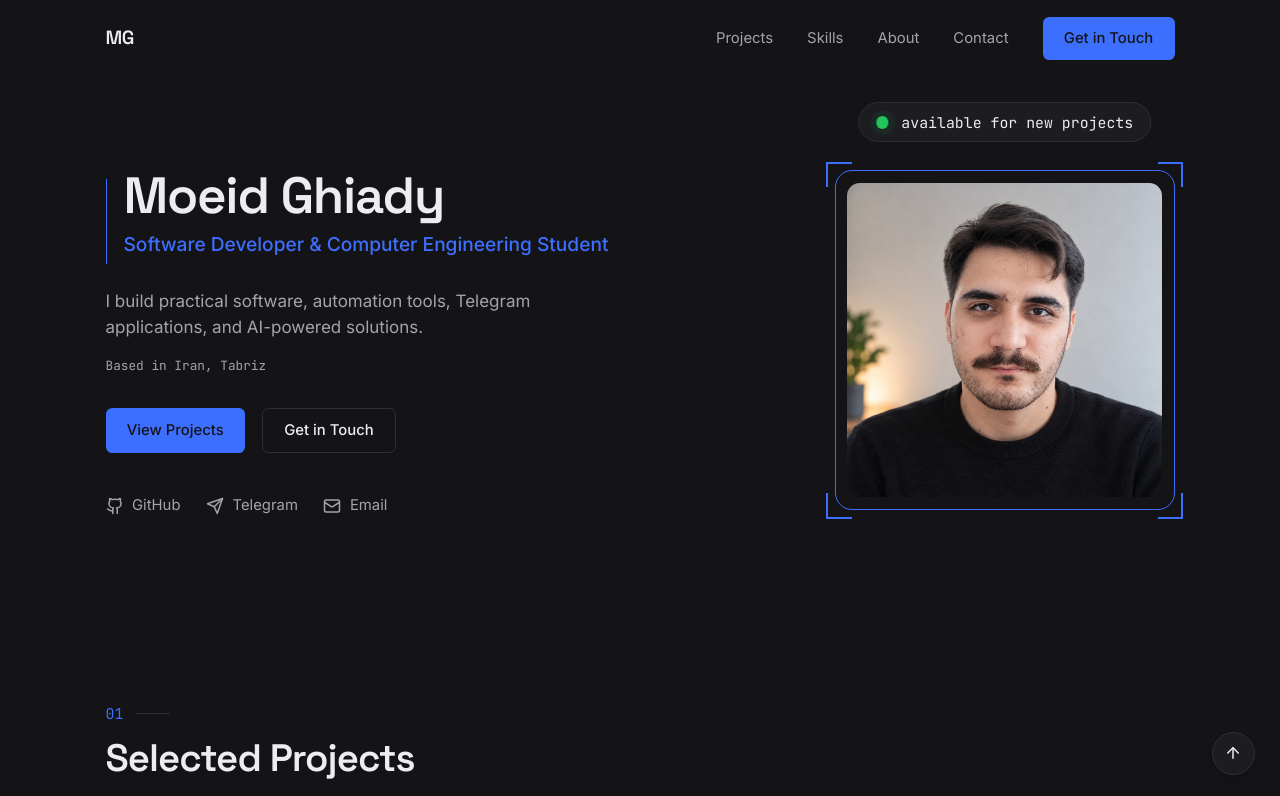
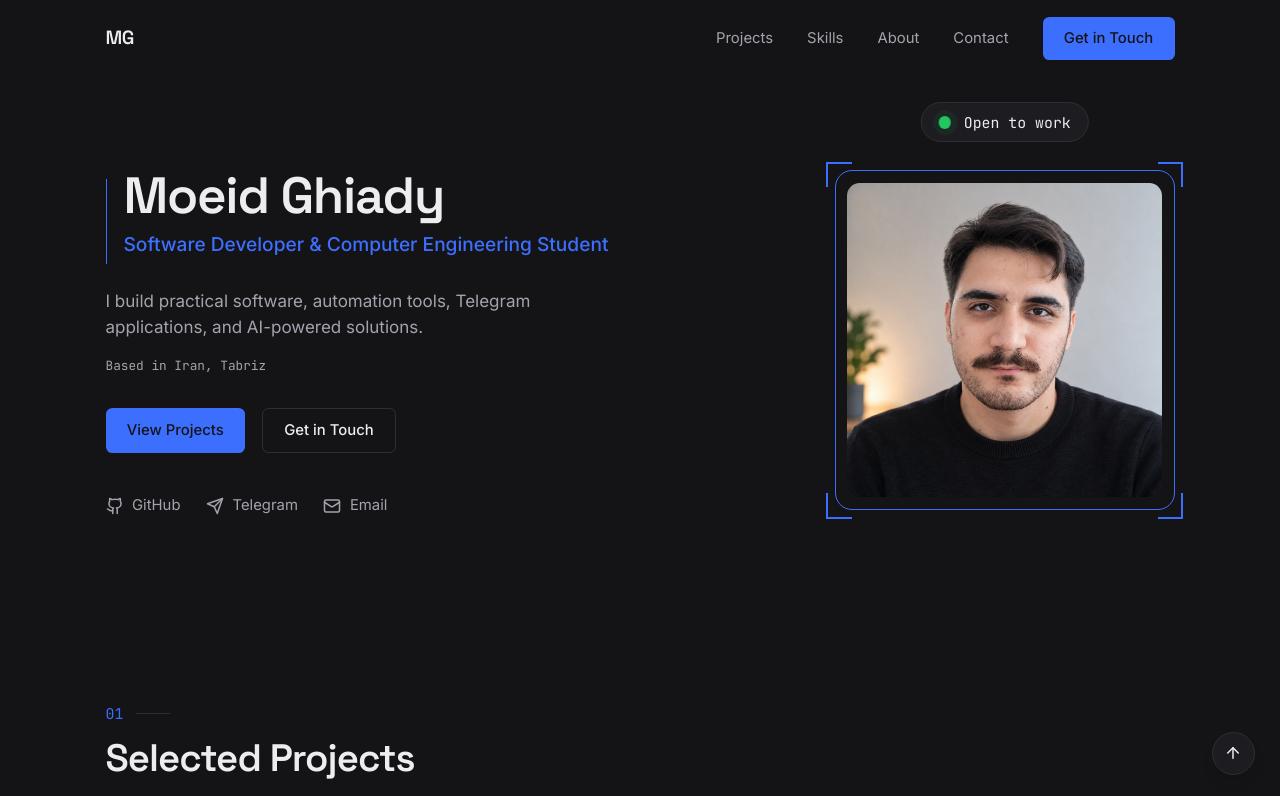
Before and after one commit to TheRealMoeid/portfolio, a Next.js app: page / in a window 1280 px wide. Shown: the top 796 px of the page. Built offline with nearby package versions, Linux system fonts and the light colour scheme.

Commit message:
updated all documents to the latest status of the project

```diff
--- a/components/sections/Hero.tsx
+++ b/components/sections/Hero.tsx
@@ -60,7 +60,7 @@ export function Hero() {
             <span className="absolute inline-flex h-full w-full animate-ping rounded-full bg-green-500 opacity-75 motion-reduce:animate-none" />
             <span className="relative inline-flex h-3 w-3 rounded-full bg-green-500" />
           </span>
-          available for new projects
+          Open to work
         </div>
 
         <div className="relative h-48 w-48 sm:h-60 sm:w-60 md:h-72 md:w-72 lg:h-80 lg:w-80">
```
Also changed, not shown: 5 other files (tests, documents, lock files or other folders).
